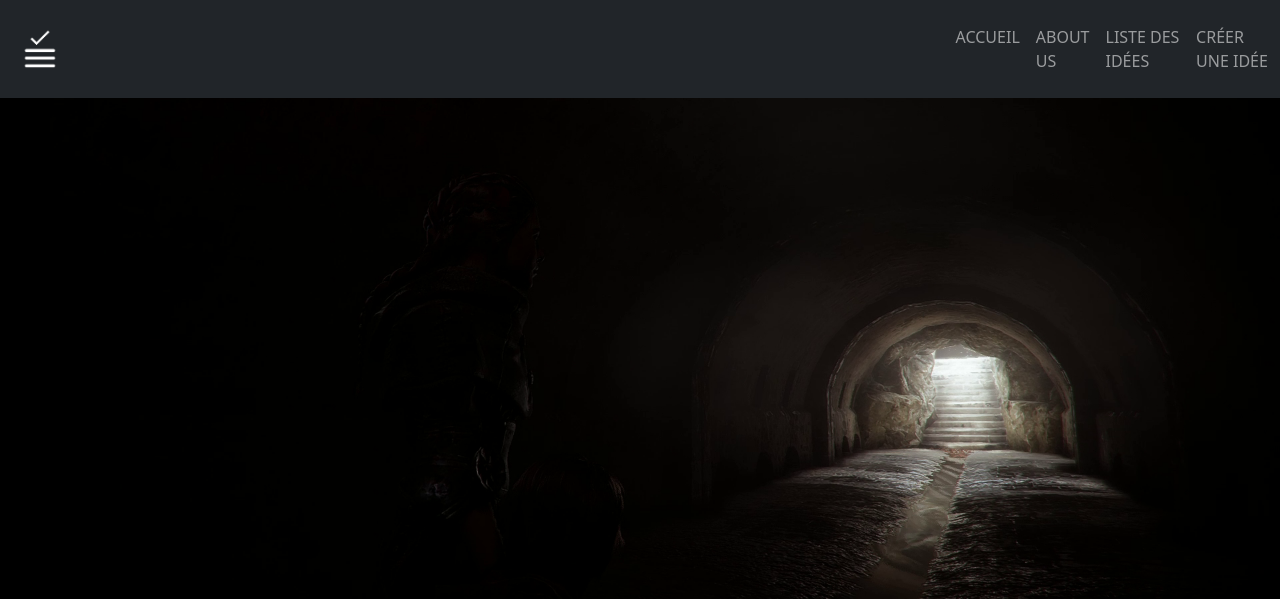
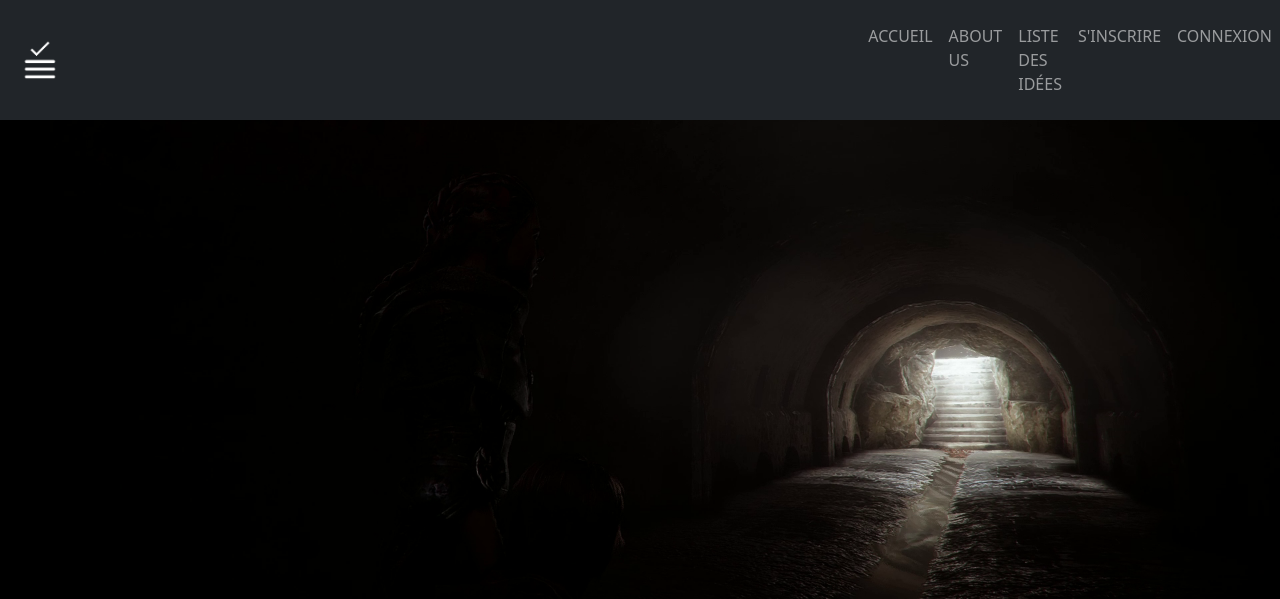
Before and after one commit to EstelleG35/tp.eni.bucket-list, a Symfony app: template templates/layout.html.twig in a window 1280 px wide. Shown: the top 599 px of the page. Run offline with Twig, Linux system fonts and the light colour scheme; the template is opened without the code that fills it, so the values that code supplies are empty; some libraries are stand-ins or nearby versions.

Commit message:
erreurs, recommencer le register/login, inscription OK _ 17h32

```diff
--- a/templates/layout.html.twig
+++ b/templates/layout.html.twig
@@ -35,8 +35,15 @@
                         {# le lien pour retourner sur une page precise #}
                         <li class="nav-item"><a class="nav-link" href="{{ url('app_home') }}">Accueil</a></li>
                         <li class="nav-item"><a class="nav-link" href="{{ url('app_about_us') }}">About Us</a></li>
-                        <li class="nav-item"><a class="nav-link"href="{{ url('app_list') }}">Liste des idées</a></li>
-                        <li class="nav-item"><a class="nav-link"href="{{ url('app_creer_idee') }}">Créer une idée</a></li>
+                        <li class="nav-item"><a class="nav-link" href="{{ url('app_list') }}">Liste des idées</a></li>
+                        {#                        {% if is_not_granted('ROLE_USER') %}#}
+                        <li class="nav-item"><a class="nav-link" href="{{ url('app_register') }}">S'inscrire</a></li>
+                        <li class="nav-item"><a class="nav-link" href="{{ url('app_login') }}">Connexion</a></li>
+                        {#                        {% endif %}#}
+                        {% if is_granted('ROLE_USER') %}
+                            <li class="nav-item"><a class="nav-link" href="{{ url('app_creer_idee') }}">Créer une idée</a></li>
+                            <li class="nav-item"><a class="nav-link" href="{{ url('app_logout') }}">Déconnexion</a></li>
+                        {% endif %}
                     </ul>
                 </div>
             </nav>
```
Also changed, not shown: migrations/Version20220426130145.php (deleted, +0 -31 lines), 1 other file.
